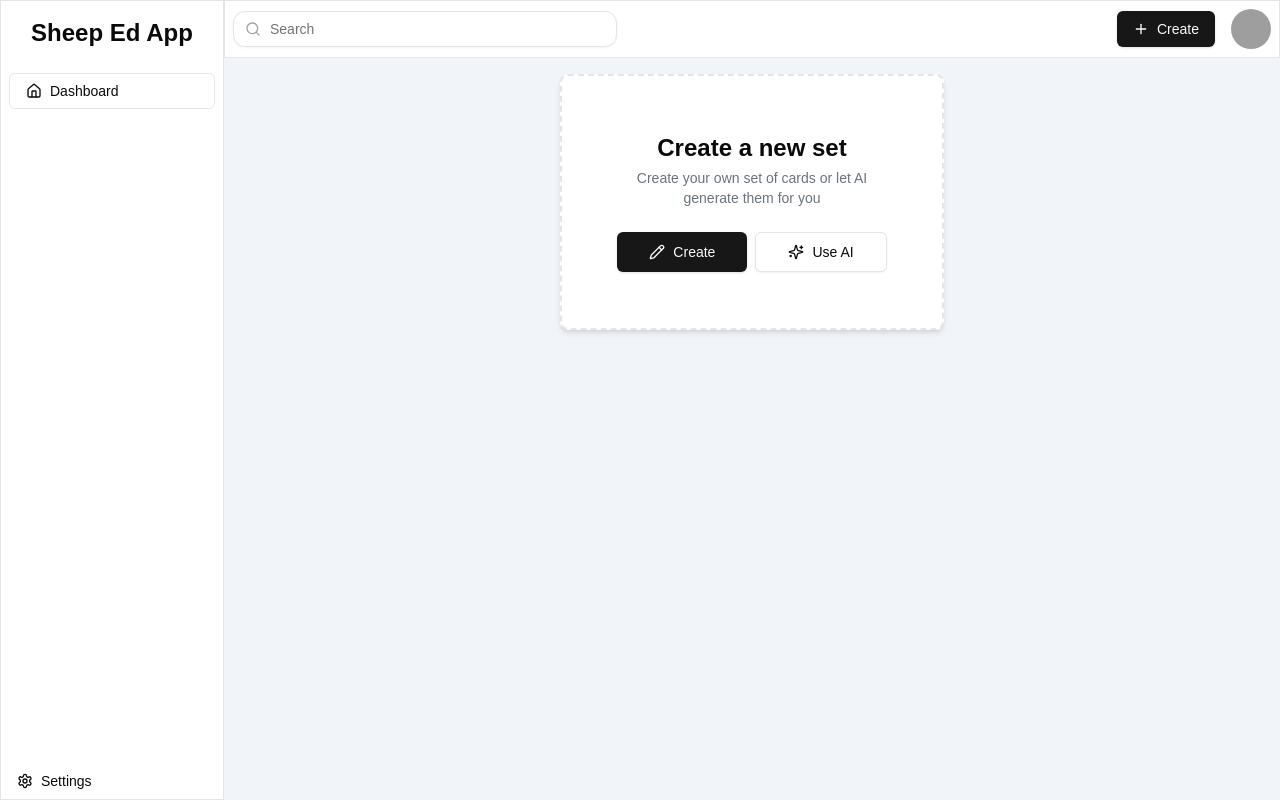
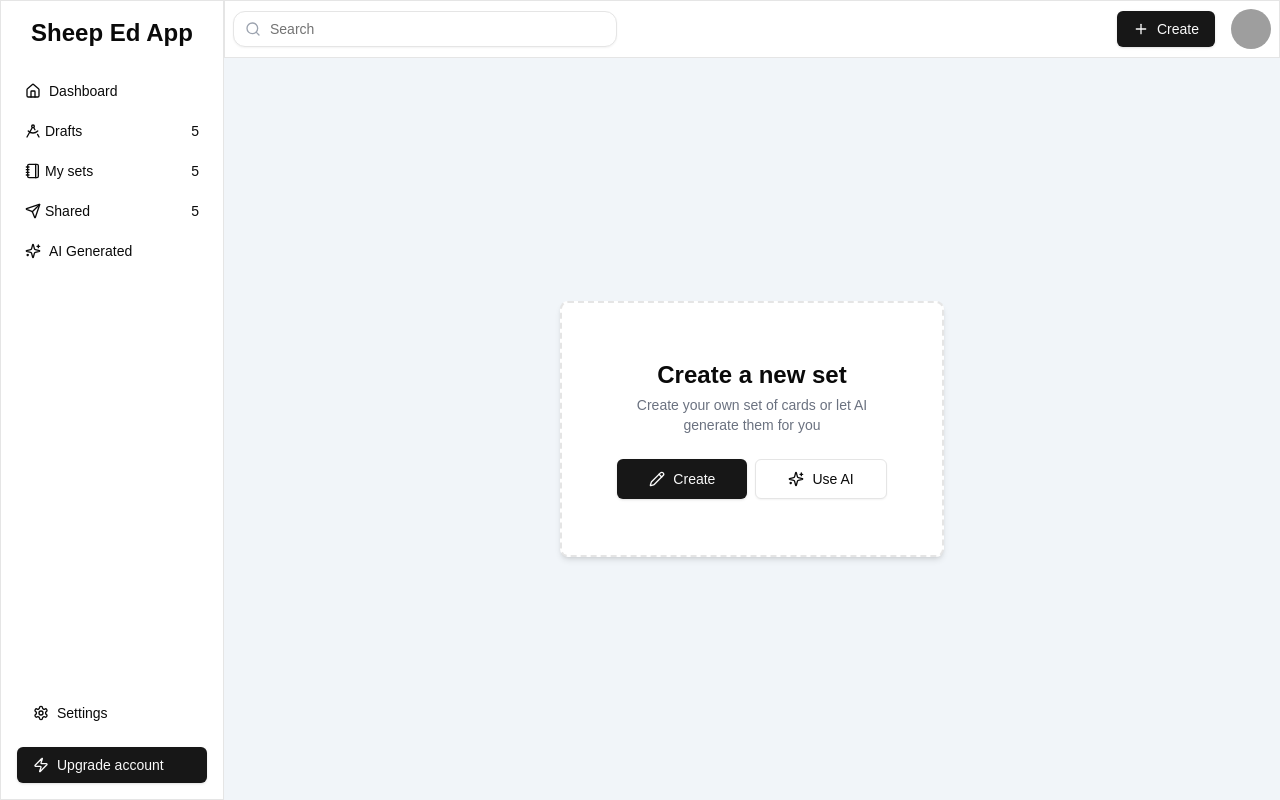
Before and after one commit to unnatibamania/last_min_cards, a Next.js app: page /create in a window 1280 px wide. Built offline with nearby package versions, Linux system fonts and the light colour scheme; grey boxes are pictures that could not be loaded.

Commit message:
add navbar

```diff
--- a/app/(dashboard)/create/page.tsx
+++ b/app/(dashboard)/create/page.tsx
@@ -21,6 +21,7 @@ const CreatePage = () => {
             <AICards />
           )
         ) : (
+          <section className="flex items-center w-full h-full justify-center">
             <div className="border-2 border-dashed bg-white rounded-lg min-w-96 h-64 shadow-md">
               <div className="flex flex-col items-center h-full justify-center gap-6">
                 <div className="flex flex-col items-center gap-1">
@@ -46,6 +47,7 @@ const CreatePage = () => {
                 </div>
               </div>
             </div>
+          </section>
         )}
       </div>
     </div>
--- a/components/aside/Aside.tsx
+++ b/components/aside/Aside.tsx
@@ -1,5 +1,13 @@
 import { Button } from "../ui/button";
-import { HomeIcon, Settings } from "lucide-react";
+import {
+  HomeIcon,
+  Settings,
+  LucideDraftingCompass,
+  Notebook,
+  Stars,
+  Send,
+  Zap,
+} from "lucide-react";
 
 export const Aside = () => {
   return (
@@ -7,18 +15,55 @@ export const Aside = () => {
       <div className="flex flex-col items-center gap-4 p-2">
         <h1 className="text-2xl font-bold p-2">Sheep Ed App</h1>
 
-        <section className="flex flex-col gap-4 w-full">
-          <Button variant="ghost" className="w-full border justify-start">
+        <section className="flex flex-col gap-1 w-full">
+          <Button variant="ghost" className="w-full  justify-start">
             <HomeIcon className="w-4 h-4" />
             <span>Dashboard</span>
+          </Button>
+
+          <Button variant="ghost" className="w-full justify-between">
+            <div className="flex items-center gap-1">
+              <LucideDraftingCompass className="w-4 h-4" />
+              <span>Drafts</span>
+            </div>
+
+            <p>5</p>
+          </Button>
+
+          <Button variant="ghost" className="w-full  justify-between">
+            <div className="flex items-center gap-1">
+              <Notebook className="w-4 h-4" />
+              <span>My sets</span>
+            </div>
+
+            <p>5</p>
+          </Button>
+
+          <Button variant="ghost" className="w-full  justify-between">
+            <div className="flex items-center gap-1">
+              <Send className="w-4 h-4" />
+              <span>Shared</span>
+            </div>
+
+            <p>5</p>
+          </Button>
+
+          <Button variant="ghost" className="w-full  justify-start">
+            <Stars className="w-4 h-4" />
+            AI Generated
           </Button>
         </section>
       </div>
 
-      <div className="flex flex-col gap-4">
+      <div className="flex flex-col p-4 gap-4">
         <Button variant="ghost" className="w-full justify-start">
           <Settings className="w-4 h-4" />
           <span>Settings</span>
+        </Button>
+
+        <Button className="w-full justify-start">
+          <Zap className="w-4 h-4" />
+          Upgrade account
         </Button>
       </div>
     </aside>
```
Lines whose indentation alone changed are shown as unchanged.
